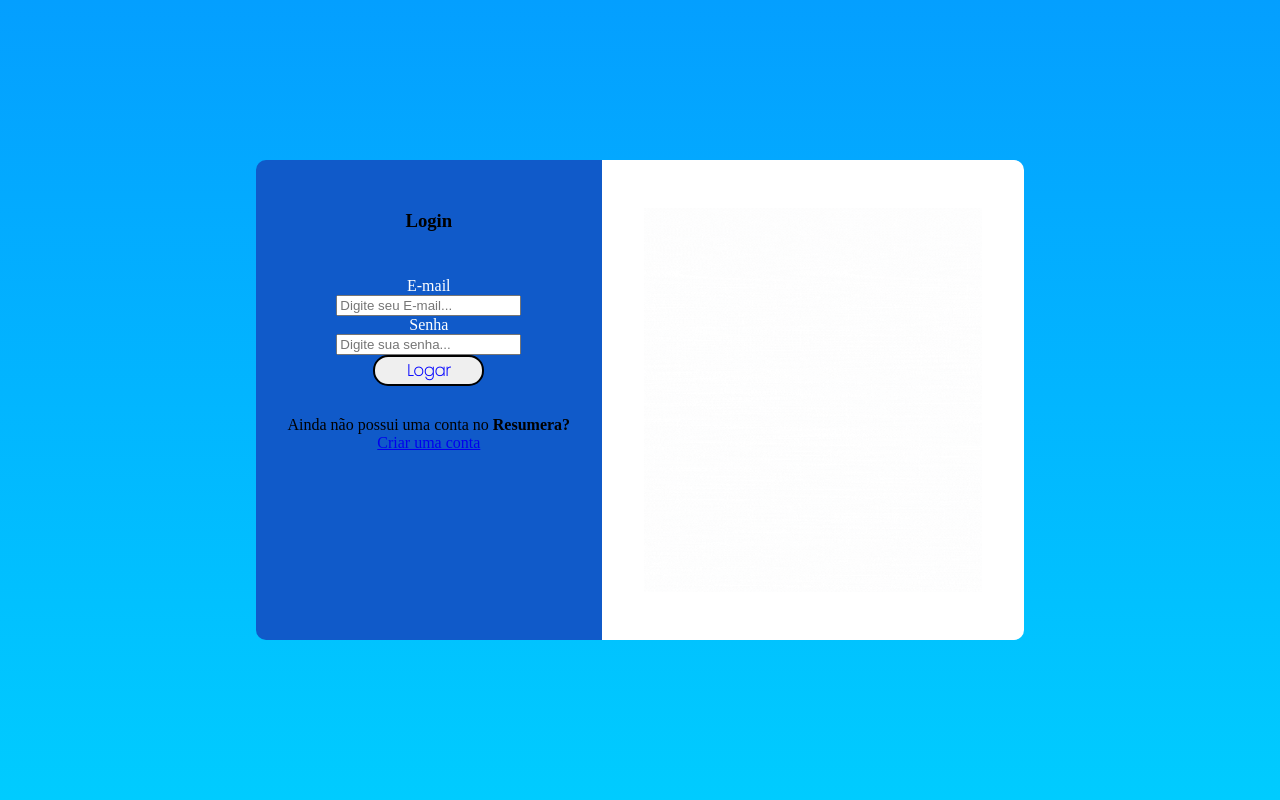
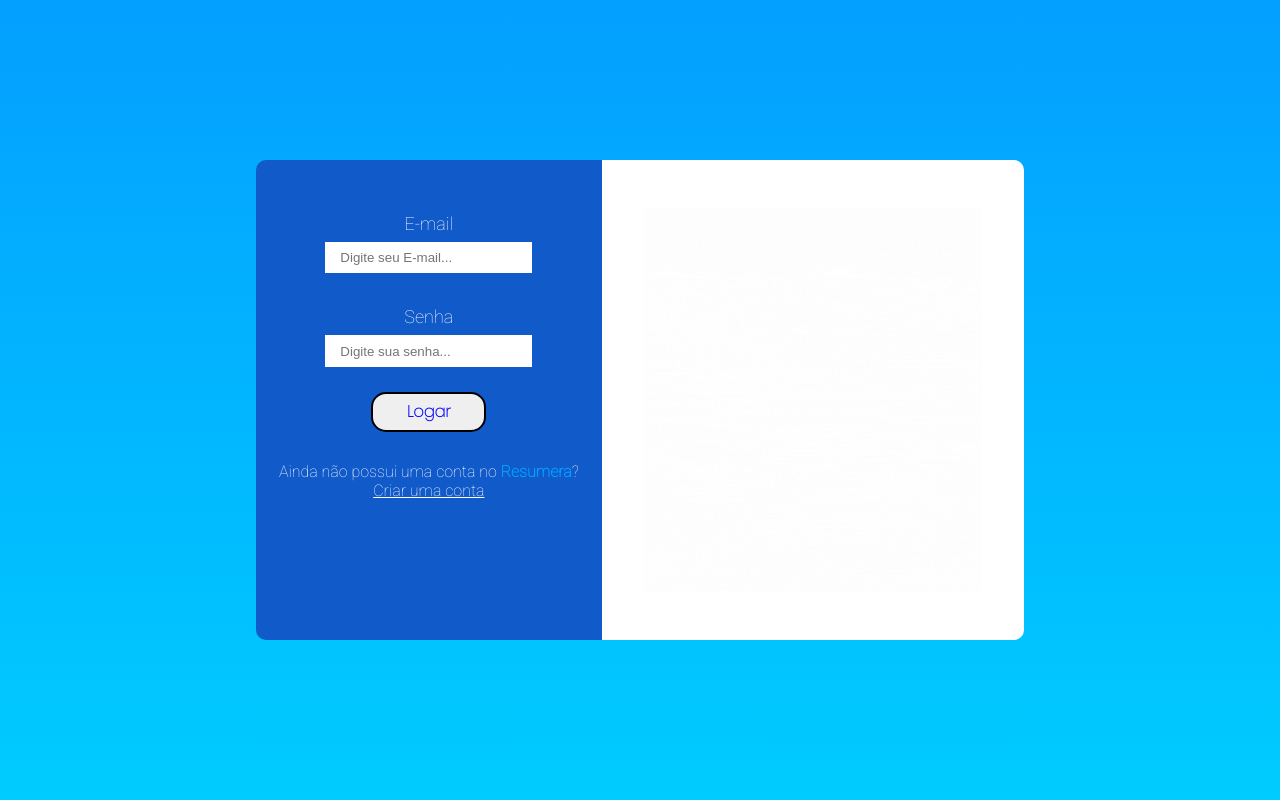
Before and after one commit to gabrielmocellin/PJBL_Resumera, a PHP site: page /login.html in a window 1280 px wide. Run offline with PHP 8.4, Linux system fonts and the light colour scheme.

Commit message:
+ LOGIN
ARRUMEI A LANDING PAGE
LOGIN

```diff
--- a/components/landingPage/index.html
+++ b/components/landingPage/index.html
@@ -5,7 +5,7 @@
     <meta http-equiv="X-UA-Compatible" content="IE=edge">
     <meta name="viewport" content="width=device-width, initial-scale=1.0">
     <link rel="stylesheet" href="styles.css">
-    <link rel="icon" href="midia/merinha2.png">
+    <link rel="icon" href="midia/R.png">
     <title>Resumera - Resuma seu estudo e tempo!</title>
 </head>
 <body>
@@ -17,7 +17,7 @@
             <a class="cabecalho-menu" href="#sobrenos">Sobre Nós</a>
             <a class="cabecalho-menu" href="#contatos">Contatos</a>
             <a class="cabecalho-menu" href="#">Premium</a>
-            <a class="cabecalho-menu" href="login.html">Login</a>
+            <a class="cabecalho-menu" href="../loginPage/login.html">Login</a>
         </nav>
     </header>
 
@@ -58,7 +58,7 @@
             <a class="rodape-contain" href="aboutus/aboutus.html" target="_blank">Nosso Time</a>
             <a class="rodape-contain" href="https://github.com/Gbex204/Projeto.Resumera.2022" target="_blank">Portifolio</a>
             <a class="rodape-contain" href="#">Web Design</a>
-            <a class="rodape-contain" href="https://trello.com/b/6v7cFsYJ" target="_blank">Projeto</a>
+            <a class="rodape-contain" href="https://trello.com/b/UDM6V54A/projeto-resumera-20" target="_blank">Projeto</a>
         </nav>
         <h3 class="rodape-sub">Resumera Project - R. Imac. Conceição, 971-1105 - Rebouças, Curitiba - PR, 80215-182 - Bloco 5 Sala 311</h3>
     </footer>
--- a/components/loginPage/login.html
+++ b/components/loginPage/login.html
@@ -11,23 +11,17 @@
     <body>
         <div class="container">
             <div class="box">
-
                 <div id="div-esquerda">
-
-                    <h3>Login</h3>
-
                     <form action="" method="post">
                         <label for="">E-mail</label>
-                        <input type="email" name="email" id="email" placeholder="Digite seu E-mail...">
+                        <input class="form_input" type="email" name="email" id="email" placeholder="Digite seu E-mail...">
                         <label for="">Senha</label>
-                        <input type="password" name="senha" id="senha" placeholder="Digite sua senha...">
+                        <input class="form_input" type="password" name="senha" id="senha" placeholder="Digite sua senha...">
                         <input id="input-prosseguir" type="submit" value="Logar">
                     </form>
 
-                    <p>Ainda não possui uma conta no <strong>Resumera?</strong> <br> <a href="signInPage/cadastro.html">Criar uma conta</a></p>
+                    <p>Ainda não possui uma conta no <strong>Resumera</strong>?<br> <a href="signInPage/cadastro.html">Criar uma conta</a></p>
                 </div>
-
-
                 <div id="div-direita">
                     <img id="img-logo" src="midia/ResumeraLogo3 (1).gif">
                 </div>
--- a/components/loginPage/style.css
+++ b/components/loginPage/style.css
@@ -6,13 +6,18 @@ font-family: 'Poppins', sans-serif;
 font-family: 'Roboto', sans-serif;
 */
 
+/* CONFIGURAÇÕES DA PÁGINA */
+
 * {
     margin: 0px;
 }
 body {
     background-image: linear-gradient(rgb(4, 159, 255), rgb(0, 204, 255));
-    /* font-family: 'Roboto', sans-serif;  */
+    font-family: 'Roboto', sans-serif;
 }
+
+/* CONFIGURAÇÃO DA DIV'S */
+
 .container {
     width: 100vw;
     height: 100vh;
@@ -57,8 +62,45 @@ body {
     background-color: white;
 }
 
-h3 {
-    margin-top: 50px;
+/* LABEL'S */
+
+label {
+    font-size: 18px;
+    margin-top: 8px;
+    margin-bottom: 8px;
+}
+
+p {
+    color: white;
+    text-align: center;
+    margin-top: 30px;
+}
+
+strong {
+    color: #049fff;
+}
+
+a {
+    color: white;
+}
+
+a:hover {
+    color: blue;
+}
+
+/* ESTILIZAÇÃO DO FORM */
+
+.form_input{
+    padding: 0 0 0 15px;
+    margin: 0 0 25px 0;
+    width: 100%;
+    height: 36px;
+    outline:none;
+    border:none;
+}
+
+.form_input:focus{
+    border-bottom: 2px solid red;
 }
 
 form {
@@ -69,14 +111,10 @@ form {
     color: white;
 }
 
-p {
-    text-align: center;
-    margin-top: 30px;
-}
-
+/* CONFIG BOTÃO */
 #input-prosseguir{
     width: 60%;
-    height: 100%;
+    height: 20%;
     font-family: 'Poppins', sans-serif;
     font-weight: bold;
     color:blue;
```
Also changed, not shown: components/landingPage/midia/R.png (added).
